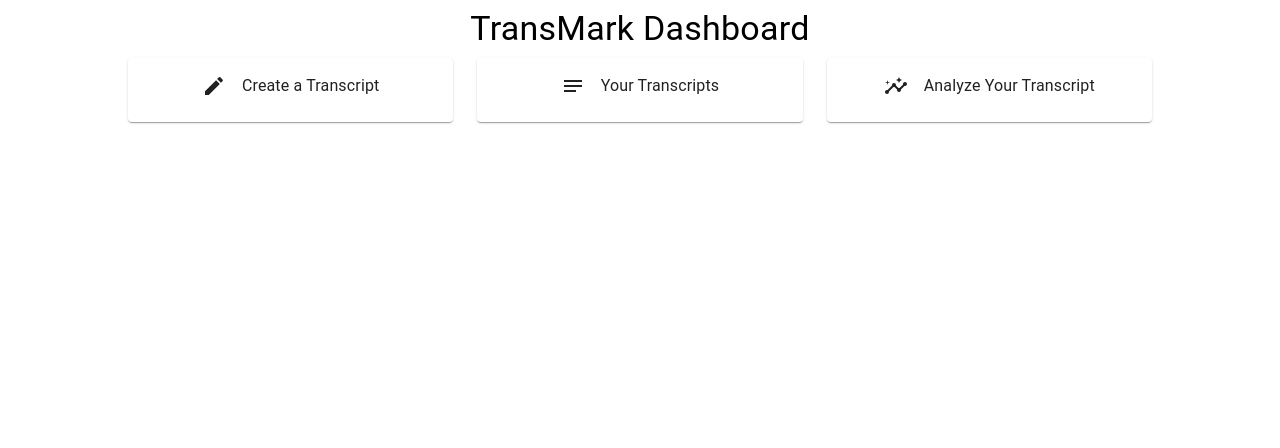
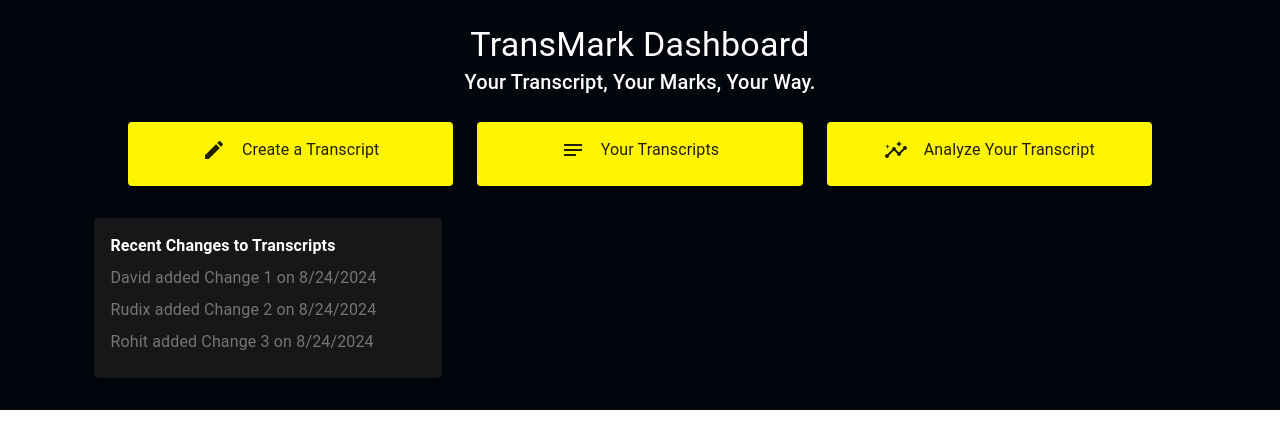
Before and after one commit to davephoenix360/TransMark, a Next.js app: page /dashboard in a window 1280 px wide. Shown: the top 448 px of the page. Built offline with nearby package versions, Linux system fonts and the light colour scheme.

Commit message:
Small dashboard

```diff
--- a/src/app/(mainDash)/dashboard/page.tsx
+++ b/src/app/(mainDash)/dashboard/page.tsx
@@ -1,4 +1,12 @@
-import { Box, Card, CardContent, Grid, Stack, Typography } from "@mui/material";
+import {
+  Box,
+  Button,
+  Card,
+  CardContent,
+  Grid,
+  Stack,
+  Typography,
+} from "@mui/material";
 import * as React from "react";
 import CreateIcon from "@mui/icons-material/Create";
 import NotesIcon from "@mui/icons-material/Notes";
@@ -6,21 +14,36 @@ import InsightsIcon from "@mui/icons-material/Insights";
 
 export default function Home() {
   return (
-    <Stack direction={"column"} alignItems="center" justifyContent="center">
+    <Stack
+      direction={"column"}
+      alignItems="center"
+      justifyContent="center"
+      sx={{
+        backgroundColor: "rgba(3,5,12,255)",
+        color: "rgba(255,255,255,255)",
+      }}
+      p={2}
+      gap={2}
+    >
       <Box
         display={"flex"}
         minWidth={"max-content"}
         textAlign={"center"}
         sx={{ p: 1 }}
+        flexDirection={"column"}
       >
         <Typography variant="h4">TransMark Dashboard</Typography>
+        <Typography variant="h6">
+          Your Transcript, Your Marks, Your Way.
+        </Typography>
       </Box>
       <Box width={"80vw"}>
         <Grid container display={"flex"} direction={"row"} spacing={3}>
           <Grid item xs={12} md={4}>
-            <Card>
+            <Card sx={{ backgroundColor: "rgba(255,245,0,255)" }}>
               <CardContent>
                 <Box
+                  component={"button"}
                   width={"100%"}
                   height={"100%"}
                   display={"flex"}
@@ -35,9 +58,10 @@ export default function Home() {
             </Card>
           </Grid>
           <Grid item xs={12} md={4}>
-            <Card>
+            <Card sx={{ backgroundColor: "rgba(255,245,0,255)" }}>
               <CardContent>
                 <Box
+                  component={"button"}
                   width={"100%"}
                   height={"100%"}
                   display={"flex"}
@@ -52,9 +76,10 @@ export default function Home() {
             </Card>
           </Grid>
           <Grid item xs={12} md={4}>
-            <Card>
+            <Card sx={{ backgroundColor: "rgba(255,245,0,255)" }}>
               <CardContent>
                 <Box
+                  component={"button"}
                   width={"100%"}
                   height={"100%"}
                   display={"flex"}
@@ -70,7 +95,35 @@ export default function Home() {
           </Grid>
         </Grid>
       </Box>
-
+      <Box width={"90%"} p={2}>
+        <Grid container display={"flex"} direction={"row"} spacing={3}>
+          <Grid item xs={12} md={4}>
+            <Card
+              sx={{
+                backgroundColor: "rgba(23,23,26,255)",
+                color: "rgba(255,255,255,255)",
+              }}
+            >
+              <CardContent>
+                <Stack direction={"column"} gap={1}>
+                  <Typography sx={{ fontWeight: 600 }}>
+                    Recent Changes to Transcripts
+                  </Typography>
+                  <Typography sx={{ color: "rgba(117,117,119,255)" }}>
+                    David added Change 1 on {new Date().toLocaleDateString()}
+                  </Typography>
+                  <Typography sx={{ color: "rgba(117,117,119,255)" }}>
+                    Rudix added Change 2 on {new Date().toLocaleDateString()}
+                  </Typography>
+                  <Typography sx={{ color: "rgba(117,117,119,255)" }}>
+                    Rohit added Change 3 on {new Date().toLocaleDateString()}
+                  </Typography>
+                </Stack>
+              </CardContent>
+            </Card>
+          </Grid>
+        </Grid>
+      </Box>
     </Stack>
   );
 }
```
